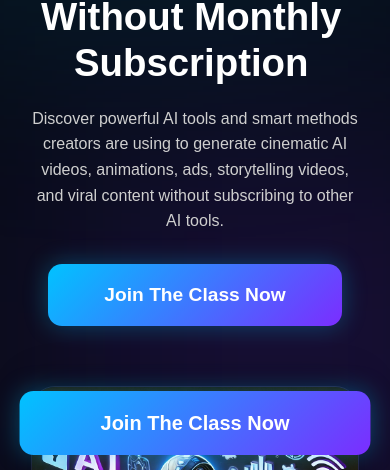
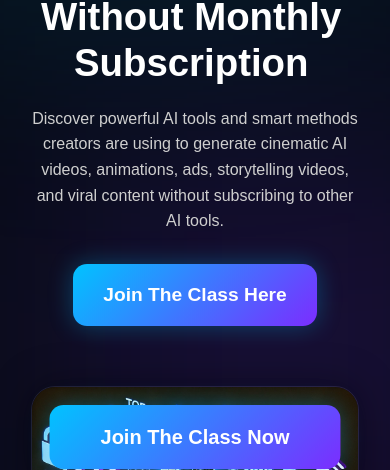
Before and after one commit to Luckysunday-git/aivideos, a plain HTML site: page index.html in a window 390 px wide. Shown: the part 374-844 px from the top of the page. Drawn offline with Linux system fonts and the light colour scheme.

Commit message:
adding the btn margin

```diff
--- a/index.html
+++ b/index.html
@@ -134,7 +134,7 @@
         background: linear-gradient(135deg, #00c3ff, #7b2dff);
         padding: 16px 30px;
         border-radius: 14px;
-        font-size: 18px;
+        font-size: 30px;
         font-weight: bold;
         transition: 0.3s ease;
         box-shadow: 0 0 25px rgba(0, 195, 255, 0.3);
@@ -239,6 +239,7 @@
       footer p {
         color: #bdbdbd;
         margin-top: 15px;
+        margin-bottom: 10px;
       }
 
       /* Fixed Bottom Button (Mobile) */
@@ -300,7 +301,6 @@
         }
 
         .cta-btn {
-          width: 90%;
           text-align: center;
           font-size: larger;
           font-weight: bold;
@@ -311,15 +311,16 @@
           font-size: larger;
           font-size: 2.5rem;
         }
-      }
 
-      .mobile-fixed-btn {
-        display: none;
-      }
+        footer p {
+          margin-bottom: 35px;
+        }
 
-      @media (max-width: 850px) {
         .mobile-fixed-btn {
           display: block;
+          padding: 16px 30px;
+          border-radius: 14px;
+          margin-bottom: -30px;
         }
       }
     </style>
@@ -350,7 +351,7 @@
           and viral content without subscribing to other AI tools.
         </p>
 
-        <a href="join-whatsapp.html" class="cta-btn"> Join The Class Now</a>
+        <a href="join-whatsapp.html" class="cta-btn"> Join The Class Here</a>
       </div>
 
       <div class="hero-image">
@@ -462,7 +463,7 @@
         videos like a professional creator.
       </p>
 
-      <a href="join-whatsapp.html" class="cta-btn"> Join The Class Now </a>
+      <a href="join-whatsapp.html" class="cta-btn">Join The Class Here </a>
     </section>
 
     <!-- Footer -->
```
